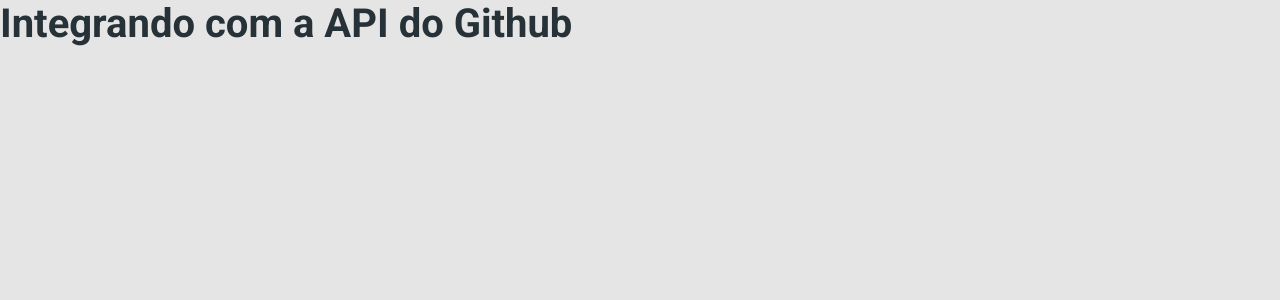
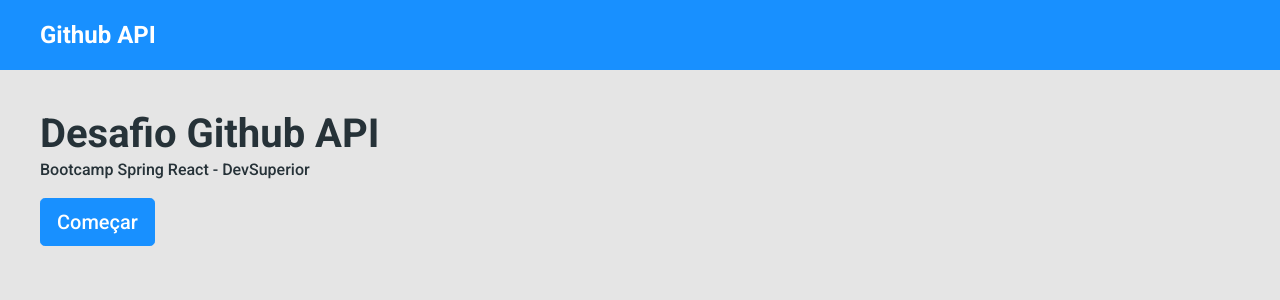
Before and after one commit to cidarosa/desafio-cap-08, a React (Create React App) app: page / in a window 1280 px wide. Shown: the top 300 px of the page. Built offline with nearby package versions, Linux system fonts and the light colour scheme.

Commit message:
Page Home, Navbar

```diff
--- a/package.json
+++ b/package.json
@@ -10,10 +10,12 @@
     "@types/node": "^12.0.0",
     "@types/react": "^17.0.0",
     "@types/react-dom": "^17.0.0",
+    "@types/react-router-dom": "^5.3.1",
     "bootstrap": "^5.1.3",
     "node-sass": "4.14.1",
     "react": "^17.0.2",
     "react-dom": "^17.0.2",
+    "react-router-dom": "^5.3.0",
     "react-scripts": "4.0.3",
     "typescript": "^4.1.2",
     "web-vitals": "^1.0.1"
--- a/src/App.css
+++ b/src/App.css
@@ -1,6 +1,9 @@
 @import url('https://fonts.googleapis.com/css2?family=Roboto:wght@500;700&display=swap');
 
 * {
+  margin: 0;
+  padding: 0;
+  box-sizing: border-box;
   font-family: 'Roboto', sans-serif;
 }
 
@@ -8,3 +11,9 @@
   font-weight: 700;
   margin-bottom: 0;
 }
+
+a,
+a:hover {
+  text-decoration: none;
+  color: unset;
+}
--- a/src/App.tsx
+++ b/src/App.tsx
@@ -1,10 +1,11 @@
 import './assets/styles/custom.scss';
 import './App.css';
+import Routes from 'Routes';
 
 function App() {
   return (
-    <h1>Integrando com a API do Github</h1>
+    <Routes />
   );
-}
+};
 
 export default App;
--- /dev/null
+++ b/src/Routes.tsx
@@ -0,0 +1,19 @@
+import { BrowserRouter, Switch, Route } from 'react-router-dom';
+
+import Navbar from 'components/Navbar';
+import Home from 'pages/Home';
+
+
+const Routes = () => (
+    <BrowserRouter>
+        <Navbar />
+        <Switch>
+            <Route path="/" exact>
+                <Home />
+            </Route>
+        </Switch>
+    </BrowserRouter>
+
+);
+
+export default Routes;
--- a/src/assets/styles/custom.scss
+++ b/src/assets/styles/custom.scss
@@ -1,8 +1,9 @@
 $theme-colors: (
-  'primary': #407bff,
+  "primary": #1890ff,
 );
 
-$body-bg: #e5e5e5;
+$body-bg: #E5E5E5;
+
 $body-color: #263238;
 
-@import '~bootstrap/scss/bootstrap.scss';
+@import "~bootstrap/scss/bootstrap.scss";
--- /dev/null
+++ b/src/components/Navbar/index.tsx
@@ -0,0 +1,14 @@
+import { Link } from "react-router-dom";
+import './styles.css';
+
+const Navbar = () => {
+    return (
+        <nav className="navbar navbar-dark bg-primary  main-nav">
+            <Link to="/" className="nav-logo-text">
+                <h4>Github API</h4>
+            </Link>
+        </nav>
+    );
+};
+
+export default Navbar;
--- /dev/null
+++ b/src/components/Navbar/styles.css
@@ -0,0 +1,9 @@
+.main-nav {
+  padding-left: 40px;
+  min-height: 70px;
+  background-color:  #1890FF;
+}
+
+.nav-logo-text, .nav-logo-text:hover{
+  color: #FFF;
+}
--- /dev/null
+++ b/src/pages/Home/index.tsx
@@ -0,0 +1,19 @@
+import './styles.css';
+
+const Home = () => {
+    return (
+        <div className="home-container">
+            <div>
+                <h1>Desafio Github API</h1>
+                <p>Bootcamp Spring React - DevSuperior</p>
+            </div>
+            <div>
+                <button className="btn btn-primary btn-lg start-button">Começar</button>
+
+            </div>
+
+        </div>
+    );
+
+};
+export default Home;
--- /dev/null
+++ b/src/pages/Home/styles.css
@@ -0,0 +1,7 @@
+.home-container {
+    padding: 40px;
+}
+
+.start-button {
+    color: #fff;
+}
```
Also changed, not shown: 1 other file (tests, documents, lock files or other folders).
